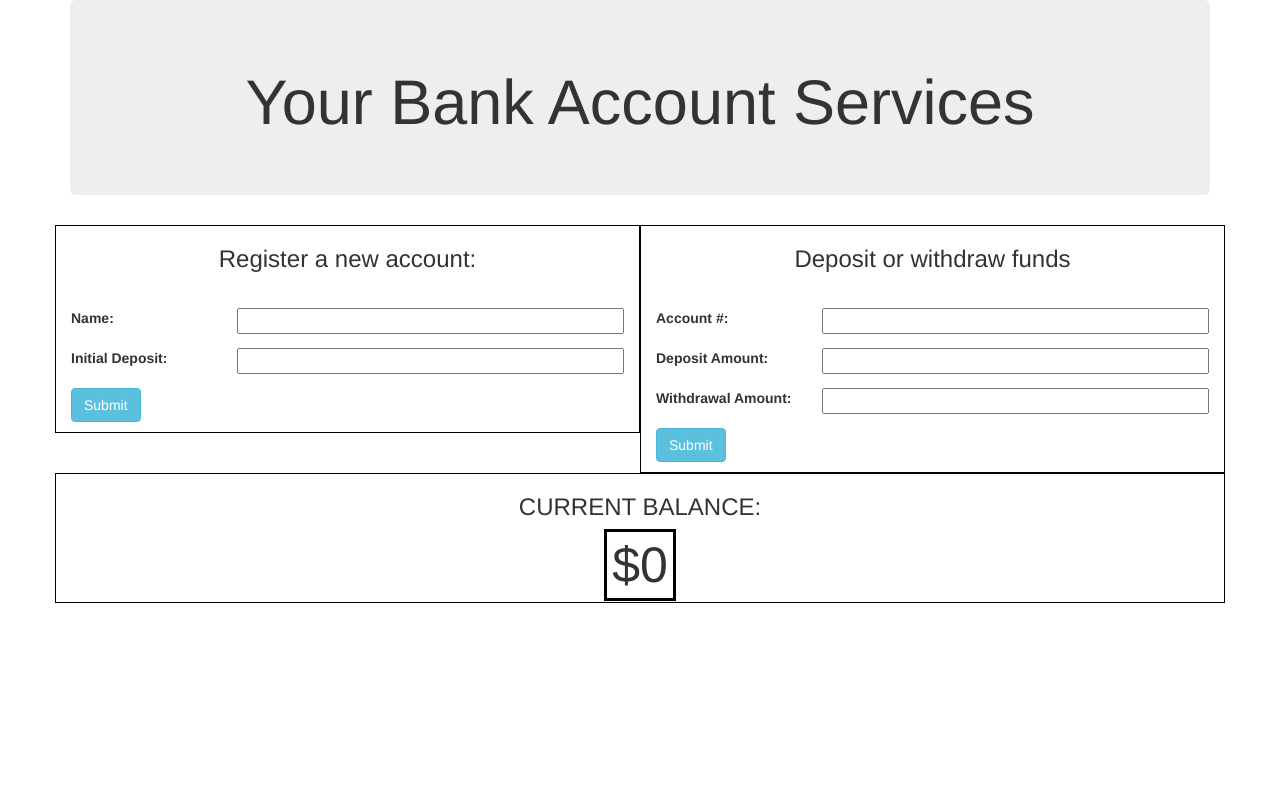
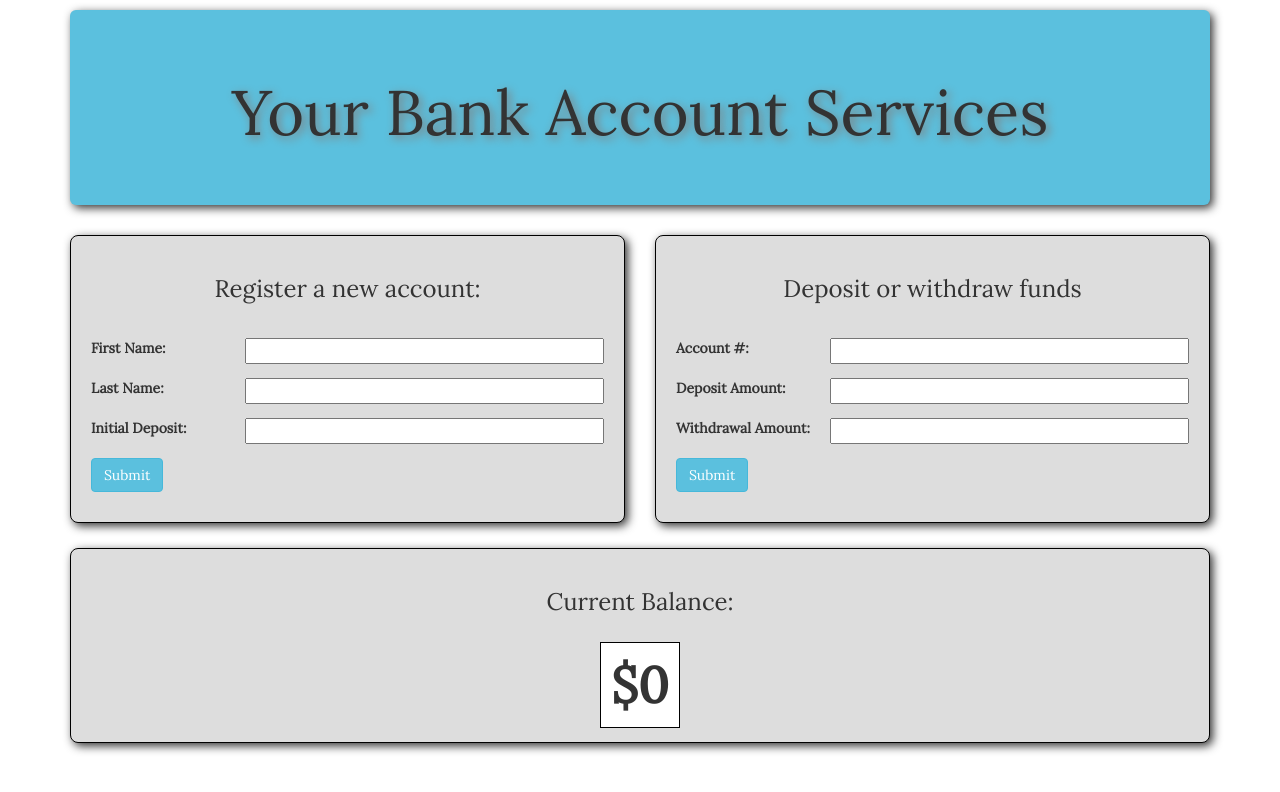
Before and after one commit to ChrisMCrow/bank-account, a plain HTML site: page index.html in a window 1280 px wide. Drawn offline with Linux system fonts and the light colour scheme.

Commit message:
add css styling

```diff
--- a/css/styles.css
+++ b/css/styles.css
@@ -1,42 +1,65 @@
+body {
+  font-family: 'Lora', serif;
+  font-weight: bold;
+}
+
 .inputBox {
   float: right;
   width: 70%;
 }
 
-.col-md-6 {
+#left {
   border: 1px solid black;
+  border-radius: 8px;
+  padding: 20px;
+  background-color: #ddd;
+  box-shadow: 3px 3px 10px;
 }
 
-.col-md-6 h3 {
+#right {
+  border: 1px solid black;
+  border-radius: 8px;
+  padding: 20px;
+  background-color: #ddd;
+  box-shadow: 3px 3px 10px;
+}
+
+
+h3 {
   text-align: center;
   margin-bottom: 35px;
 }
 
 .jumbotron {
+  margin-top: 10px;
   text-align: center;
+  text-shadow: 3px 3px 10px gray;
+  box-shadow: 3px 3px 10px;
+  background-color: #5bc0de;
 }
 
 .btn {
   margin-bottom: 10px;
 }
 
-#balance {
+#bottom {
+  margin: 25px 15px;
   border: 1px solid black;
-  background-color: white;
+  border-radius: 8px;
+  padding: 20px;
+  background-color: #ddd;
+  box-shadow: 3px 3px 10px;
+
 }
 
-#balance p {
+#bottom p {
   margin: auto;
   text-align: center;
   font-size: 50px;
 }
 
-#balance h3 {
-  text-align: center;
+#currentBalance {
+  border: 1px solid black;
+  background-color: white;
+  padding: 10px;
 }
-
-#currentBalance {
-  border: 3px solid black;
-  background-color: white;
-  padding: 5px;
-}
--- a/index.html
+++ b/index.html
@@ -3,6 +3,7 @@
   <head>
     <meta charset="utf-8">
     <link href="css/bootstrap.css" rel="stylesheet" type="text/css">
+    <link href="https://fonts.googleapis.com/css?family=Lora" rel="stylesheet">
     <link href="css/styles.css" rel="stylesheet" type="text/css">
     <script src="js/jquery-3.3.1.js"></script>
     <script src="js/scripts.js"></script>
@@ -15,11 +16,16 @@
       </div>
       <div class="row">
         <div class="col-md-6">
+          <div id="left">
             <h3>Register a new account:</h3>
             <form id="registerInput">
               <div class="form-group">
-              <label for="name">Name: </label>
-              <input type="text" class="inputBox" id="name">
+                <label for="first-name">First Name: </label>
+                <input type="text" class="inputBox" id="first-name">
+              </div>
+              <div class="form-group">
+                <label for="last-name">Last Name: </label>
+                <input type="text" class="inputBox" id="last-name">
               </div>
               <div class="form-group">
                 <label for="initial-deposit">Initial Deposit: </label>
@@ -28,7 +34,9 @@
               <button class="btn btn-info">Submit</button>
             </form>
           </div>
+        </div>
         <div class="col-md-6">
+          <div id="right">
             <h3>Deposit or withdraw funds</h3>
             <form id="serviceInput">
               <div class="form-group">
@@ -47,10 +55,13 @@
             </form>
           </div>
         </div>
+      </div>
       <div class="row">
         <div class="col-12" id="balance">
-          <h3> CURRENT BALANCE: </h3>
+          <div id="bottom">
+            <h3> Current Balance: </h3>
             <p><span id="currentBalance">$0</span></p>
+          </div>
         </div>
       </div>
     </div>
--- a/js/scripts.js
+++ b/js/scripts.js
@@ -1,6 +1,7 @@
 //Back-end
-function Account(name, initialDeposit, id) {
-  this.name = name;
+function Account(firstName, lastName, initialDeposit, id) {
+  this.firstName = firstName;
+  this.lastName = lastName;
   this.balance = parseFloat(initialDeposit);
   this.id = id;
 }
@@ -57,10 +58,11 @@ $(document).ready(function() {
 
     $("#currentBalance").text("");
 
-    var nameInput = $("#name").val();
+    var firstNameInput = $("#first-name").val();
+    var lastNameInput = $("#last-name").val();
     var initialDepositInput = parseFloat($("#initial-deposit").val()).toFixed(2);
 
-    bankAccount = new Account(nameInput, initialDepositInput, makeId);
+    bankAccount = new Account(firstNameInput, lastNameInput, initialDepositInput, makeId);
     alert("Your account number is " + bankAccount.id);
     accountArray.push(bankAccount);
     $("#currentBalance").text("$" + bankAccount.balance);
```
Lines whose indentation alone changed are shown as unchanged.
